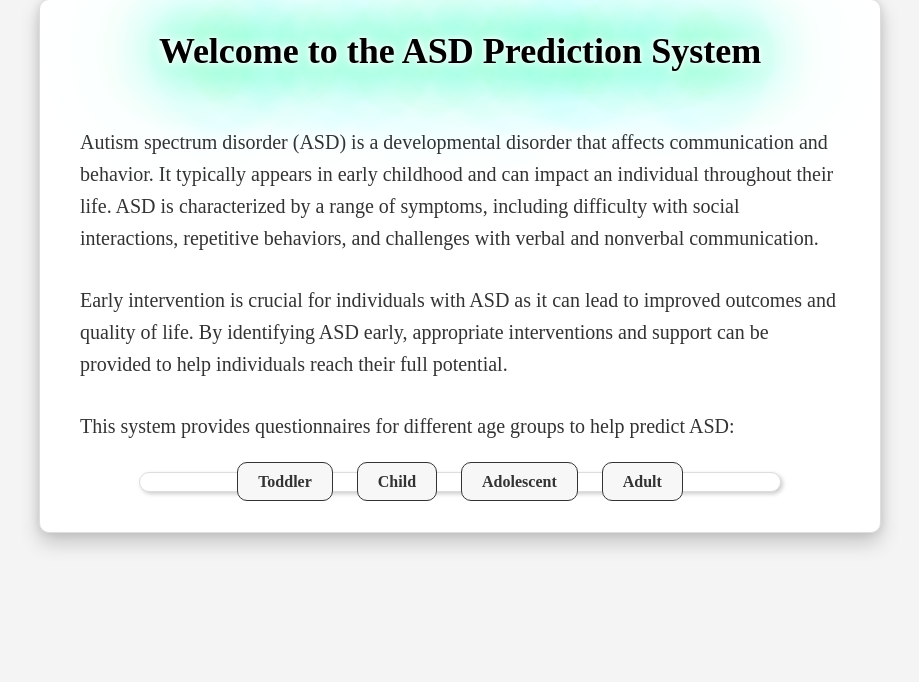
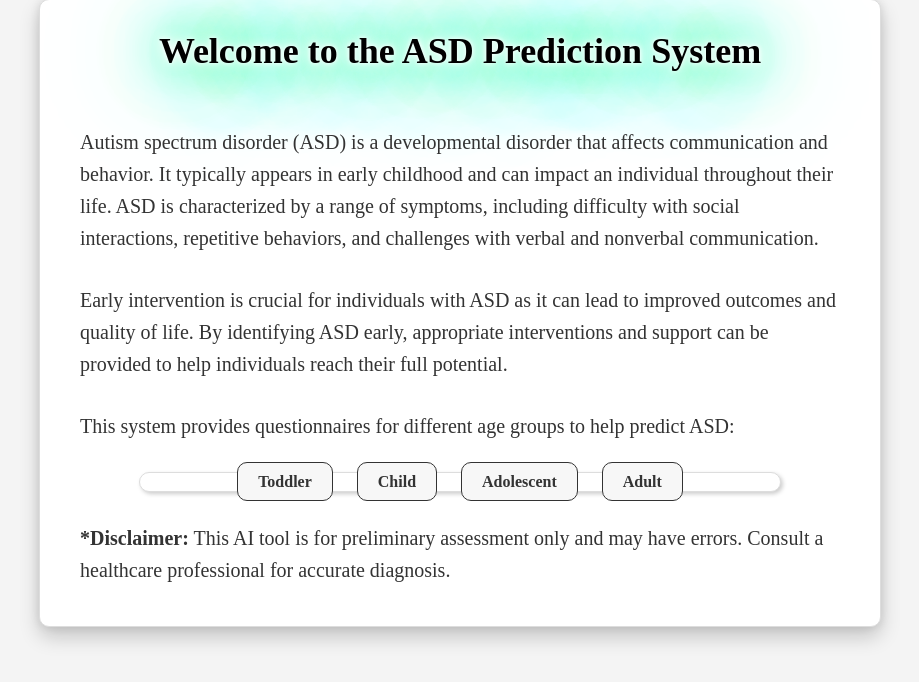
Before and after one commit to RashmikaRamkumar/autism_vercel_deploy, a Flask app: page / in a window 1280 px wide. Shown: the part 41-723 px from the top of the page, without its empty margins (180-1099 px from the left). Run offline with Flask 3, Linux system fonts and the light colour scheme; parts of the project's set-up code (start-up, migrations or seed data) failed here and were passed over; some web fonts are replaced.

Commit message:
Update index.html -disclaimer added

```diff
--- a/templates/index.html
+++ b/templates/index.html
@@ -20,6 +20,7 @@
             <li><a href="/adolescent">Adolescent <span>(11-18 years)</span></a></li>
             <li><a href="/adult">Adult <span>(18+ years)</span></a></li>
         </ul>
+<p><strong>*Disclaimer:</strong> This AI tool is for preliminary assessment only and may have errors. Consult a healthcare professional for accurate diagnosis.</p>
     </div>
 </body>
 </html>
```
